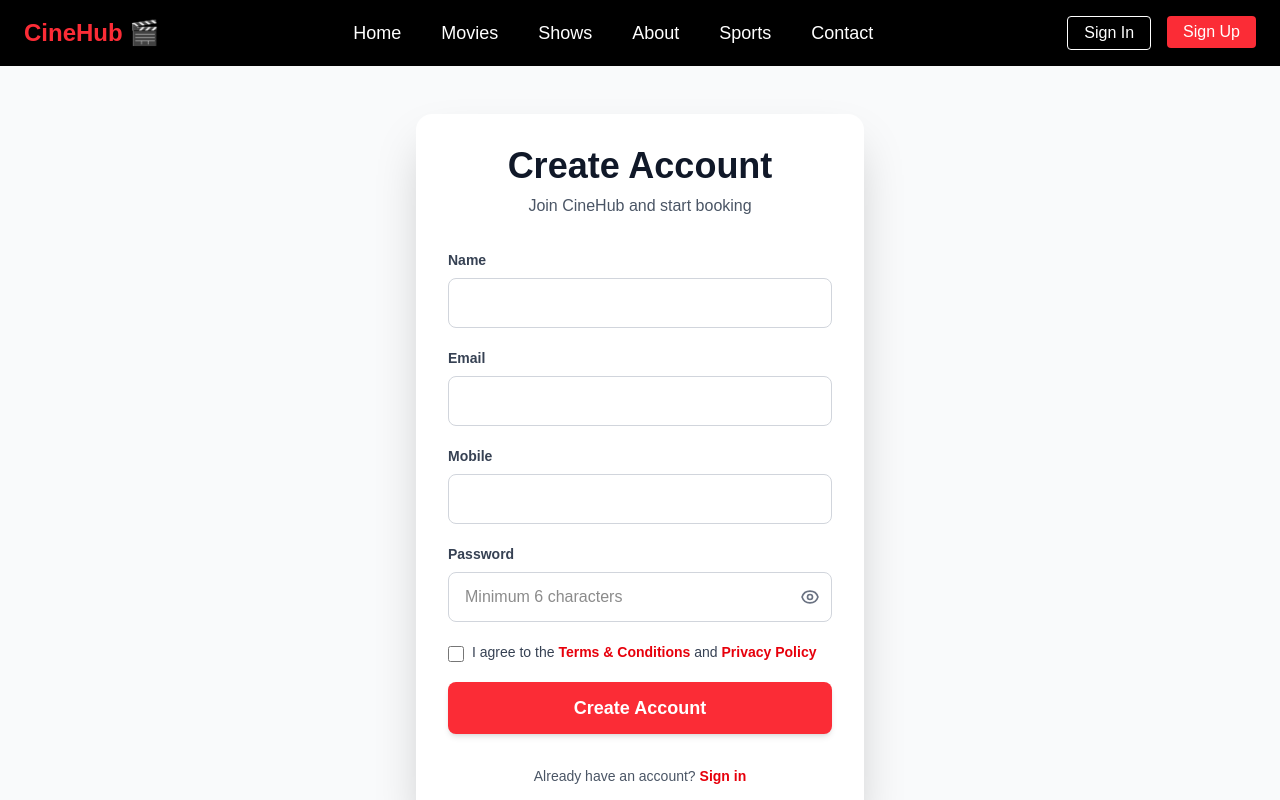
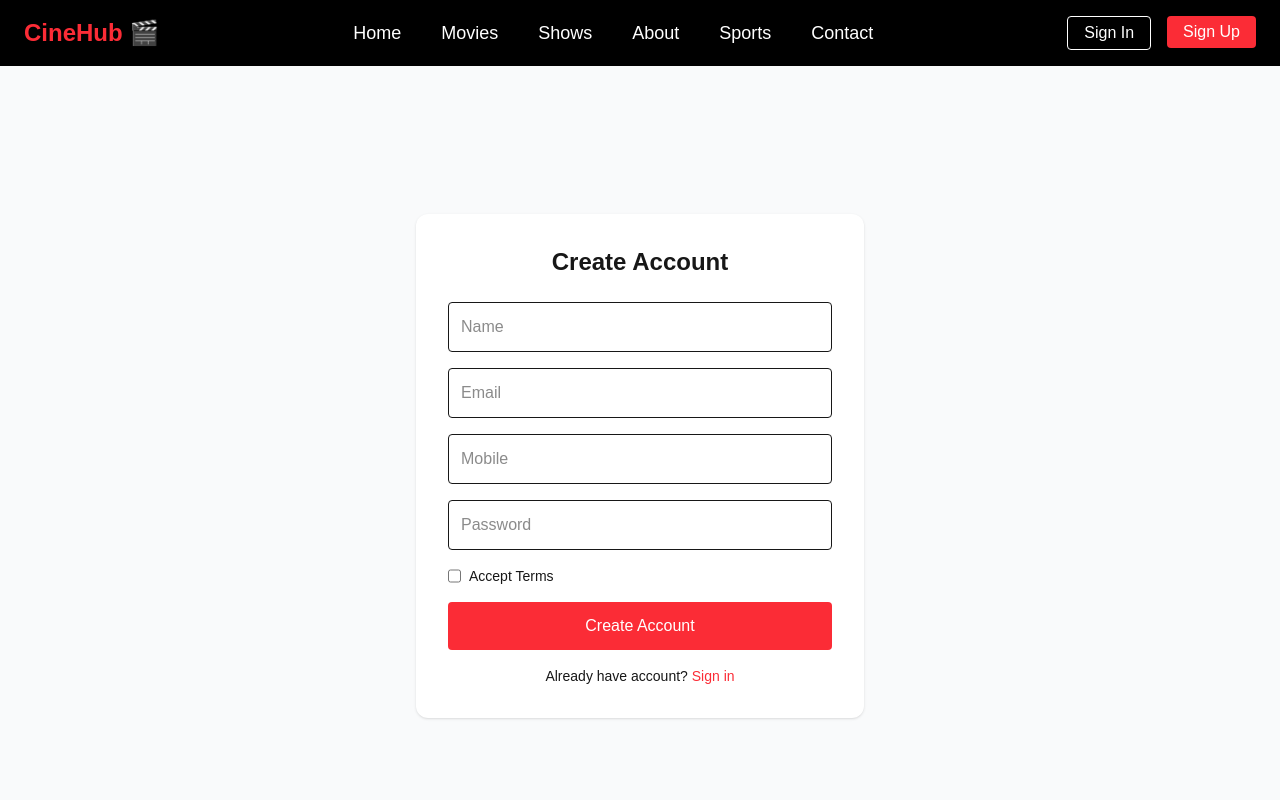
Before and after one commit to leenasatpute/cinehub, a Next.js app: page /signup in a window 1280 px wide. Shown: the top 800 px of the page. Built offline with nearby package versions, Linux system fonts and the light colour scheme.

Commit message:
user created

```diff
--- a/app/signin/page.tsx
+++ b/app/signin/page.tsx
@@ -1,134 +1,127 @@
-'use client'
+'use client';
+
 import Link from 'next/link';
 import { useState } from 'react';
-import { usePathname } from 'next/navigation';
+import { useRouter } from 'next/navigation';
 
 export default function Signin() {
-  const pathname = usePathname();
+  const router = useRouter();
+
   const [formData, setFormData] = useState({
     email: '',
     password: '',
     remember: false
   });
-  const [showPassword, setShowPassword] = useState<boolean>(false);
+
+  const [showPassword, setShowPassword] = useState(false);
+  const [error, setError] = useState('');
 
   const handleChange = (e: React.ChangeEvent<HTMLInputElement>) => {
     const { name, value, type, checked } = e.target;
+
     setFormData({
       ...formData,
-      [name]: type === 'checkbox'? checked : value
+      [name]: type === 'checkbox' ? checked : value
     });
+
+    setError('');
   };
 
   const handleSubmit = (e: React.FormEvent<HTMLFormElement>) => {
     e.preventDefault();
-    console.log('Sign in:', formData);
-    // Add your signin logic here
+
+    const storedUser = JSON.parse(localStorage.getItem("user") || "{}");
+
+    if (
+      formData.email === storedUser.email &&
+      formData.password === storedUser.password
+    ) {
+      // ✅ SUCCESS → redirect
+      router.push("/dashboard");
+    } else {
+      // ❌ ERROR
+      setError("Invalid email or password ❌");
+    }
   };
 
-  const linkClass = (path: string) =>
-    `hover:text-red-400 transition ${pathname === path? 'text-red-500' : ''}`;
-
   return (
-    <div className="min-h-screen bg-gray-50">
-      {/* Navbar */}
-
-
-      {/* Sign In Section */}
-      <div className="flex items-center justify-center py-16 px-4">
+    <div className="min-h-screen bg-gray-50 flex items-center justify-center px-4">
       <div className="max-w-md w-full">
         <div className="bg-white rounded-2xl shadow-2xl p-8">
-            <div className="text-center mb-8">
-              <h1 className="text-4xl font-extrabold text-gray-900 mb-2">
-                Welcome Back
-              </h1>
-              <p className="text-gray-600">Sign in to continue to CineHub</p>
+
+          <div className="text-center mb-6">
+            <h1 className="text-3xl font-bold">Welcome Back</h1>
+            <p className="text-gray-500">Sign in to continue</p>
           </div>
 
-            <form onSubmit={handleSubmit} className="space-y-6">
-              <div>
-                <label htmlFor="email" className="block text-sm font-semibold text-gray-700 mb-2">
-                  Email Address
-                </label>
+          {/* ❌ Error Message */}
+          {error && (
+            <p className="text-red-500 text-sm text-center mb-4">{error}</p>
+          )}
+
+          <form onSubmit={handleSubmit} className="space-y-5">
+
+            {/* EMAIL */}
             <input
               type="email"
-                  id="email"
               name="email"
               value={formData.email}
               onChange={handleChange}
-                  autoComplete="username"
+              placeholder="Enter email"
               required
-                  className="w-full px-4 py-3 border border-gray-300 rounded-lg focus:outline-none focus:ring-2 focus:ring-red-500 transition"
-                  placeholder="you@example.com"
+              autoComplete="off"
+              className="w-full p-3 border rounded-lg focus:ring-2 focus:ring-red-500 outline-none"
             />
-              </div>
 
-              <div>
-                <label htmlFor="password" className="block text-sm font-semibold text-gray-700 mb-2">
-                  Password
-                </label>
+            {/* PASSWORD */}
             <div className="relative">
               <input
-                    type={showPassword? "text" : "password"}
-                    id="password"
+                type={showPassword ? "text" : "password"}
                 name="password"
                 value={formData.password}
                 onChange={handleChange}
-                    autoComplete="current-password"
+                placeholder="Enter password"
                 required
-                    className="w-full px-4 py-3 border border-gray-300 rounded-lg focus:outline-none focus:ring-2 focus:ring-red-500 transition pr-12"
-                    placeholder="Enter your password"
+                autoComplete="new-password"
+                className="w-full p-3 border rounded-lg focus:ring-2 focus:ring-red-500 outline-none pr-10"
               />
+
               <button
                 type="button"
                 onClick={() => setShowPassword(!showPassword)}
-                    className="absolute right-3 top-1/2 -translate-y-1/2 text-gray-500 hover:text-gray-700"
+                className="absolute right-3 top-3"
               >
-                    {showPassword? (
-                      <svg className="w-5 h-5" fill="none" stroke="currentColor" viewBox="0 0 24 24">
-                        <path strokeLinecap="round" strokeLinejoin="round" strokeWidth={2} d="M13.875 18.825A10.05 10.05 0 0112 19c-4.478 0-8.268-2.943-9.543-7a9.97 9.97 0 011.563-3.029m5.858.908a3 3 0 114.243 4.243M9.878 9.878l4.242 4.242M9.88 9.88l-3.29-3.29m7.532 7.532l3.29 3.29M3 3l3.59 3.59m0 0A9.953 9.953 0 0112 5c4.478 0 8.268 2.943 9.543 7a10.025 10.025 0 01-4.132 5.411m0 0L21 21" />
-                      </svg>
-                    ) : (
-                      <svg className="w-5 h-5" fill="none" stroke="currentColor" viewBox="0 0 24 24">
-                        <path strokeLinecap="round" strokeLinejoin="round" strokeWidth={2} d="M15 12a3 3 0 11-6 0 3 3 0 016 0z" />
-                        <path strokeLinecap="round" strokeLinejoin="round" strokeWidth={2} d="M2.458 12C3.732 7.943 7.523 5 12 5c4.478 0 8.268 2.943 9.542 7-1.274 4.057-5.064 7-9.542 7-4.477 0-8.268-2.943-9.542-7z" />
-                      </svg>
-                    )}
+                👁
               </button>
             </div>
-              </div>
 
-              <div className="flex items-center justify-between">
-                <label className="flex items-center gap-2 cursor-pointer">
+            {/* REMEMBER */}
+            <label className="flex items-center gap-2 text-sm">
               <input
                 type="checkbox"
                 name="remember"
                 checked={formData.remember}
                 onChange={handleChange}
-                    className="w-4 h-4 text-red-500 border-gray-300 rounded focus:ring-red-500"
               />
-                  <span className="text-sm text-gray-700">Remember me</span>
+              Remember me
             </label>
-                <Link href="#" className="text-sm text-red-600 hover:text-red-700 font-semibold">
-                  Forgot password?
-                </Link>
-              </div>
 
+            {/* BUTTON */}
             <button
               type="submit"
-                className="w-full bg-red-500 text-white py-3 rounded-lg font-bold text-lg hover:bg-red-600 transition shadow-md"
+              className="w-full bg-red-500 text-white p-3 rounded-lg font-bold hover:bg-red-600"
             >
               Sign In
             </button>
           </form>
 
-            <p className="mt-8 text-center text-sm text-gray-600">
-              Don't have an account?{' '}
-              <Link href="/signup" className="text-red-600 hover:text-red-700 font-semibold">
+          <p className="text-center mt-6 text-sm">
+            Don't have account?{" "}
+            <Link href="/signup" className="text-red-500 font-semibold">
               Sign up
             </Link>
           </p>
-          </div>
+
         </div>
       </div>
     </div>
--- a/app/signup/page.tsx
+++ b/app/signup/page.tsx
@@ -1,10 +1,11 @@
 'use client'
 import Link from 'next/link';
 import { useState } from 'react';
-import { usePathname } from 'next/navigation';
+import { useRouter } from 'next/navigation';
 
 export default function Signup() {
-  const pathname = usePathname();
+  const router = useRouter();
+
   const [formData, setFormData] = useState({
     name: '',
     email: '',
@@ -12,20 +13,26 @@ export default function Signup() {
     password: '',
     terms: false
   });
-  const [showPassword, setShowPassword] = useState<boolean>(false);
-  const [error, setError] = useState<string>('');
 
-  const handleChange = (e: React.ChangeEvent<HTMLInputElement>) => {
+  const [error, setError] = useState('');
+  const [success, setSuccess] = useState(false);
+
+  const handleChange = (e) => {
     const { name, value, type, checked } = e.target;
+
     setFormData({
       ...formData,
-      [name]: type === 'checkbox'? checked : value
+      [name]: type === 'checkbox' ? checked : value
     });
+
     setError('');
   };
 
-  const handleSubmit = (e: React.FormEvent<HTMLFormElement>) => {
+  const handleSubmit = (e) => {
     e.preventDefault();
+
+    // 🔥 DEBUG (check console)
+    console.log("SUBMIT CLICKED");
 
     if (formData.password.length < 6) {
       setError('Password must be at least 6 characters');
@@ -33,164 +40,105 @@ export default function Signup() {
     }
 
     if (!formData.terms) {
-      setError('Please accept terms and conditions');
+      setError('Accept terms');
       return;
     }
 
-    console.log('Signup:', formData);
-    // Add your signup logic here
+    // 🔥 SAVE USER
+    localStorage.setItem("user", JSON.stringify(formData));
+
+    // 🔥 SHOW SUCCESS
+    setSuccess(true);
+
+    console.log("SUCCESS SET TRUE");
+
+    // 🔥 DELAY REDIRECT (IMPORTANT)
+    setTimeout(() => {
+      router.push('/signin');
+    }, 3000); // 3 sec ठेवले आहे clearly दिसण्यासाठी
   };
 
-  const linkClass = (path: string) =>
-    `hover:text-red-400 transition ${pathname === path? 'text-red-500' : ''}`;
+  return (
+    <div className="min-h-screen flex items-center justify-center bg-gray-50 px-4">
 
-  return (
-    <div className="min-h-screen bg-gray-50">
-      {/* Navbar */}
-
-
-      {/* Signup Section */}
-      <div className="flex items-center justify-center py-12 px-4">
-        <div className="max-w-md w-full">
-          <div className="bg-white rounded-2xl shadow-2xl p-8">
-            <div className="text-center mb-8">
-              <h1 className="text-4xl font-extrabold text-gray-900 mb-2">
-                Create Account
-              </h1>
-              <p className="text-gray-600">Join CineHub and start booking</p>
-            </div>
-
-            {error && (
-              <div className="bg-red-100 border border-red-400 text-red-700 px-4 py-3 rounded mb-6 text-sm">
-                {error}
+      {/* ✅ SUCCESS POPUP */}
+      {success && (
+        <div className="fixed top-5 left-1/2 -translate-x-1/2 bg-green-500 text-white px-6 py-3 rounded-lg shadow-xl z-[9999]">
+          Account Created Successfully ✅
         </div>
       )}
 
-            <form onSubmit={handleSubmit} className="space-y-5" autoComplete="off">
-              <div>
-                <label htmlFor="name" className="block text-sm font-semibold text-gray-700 mb-2">
-                 Name
-                </label>
+      <div className="bg-white p-8 rounded-xl shadow w-full max-w-md">
+
+        <h1 className="text-2xl font-bold text-center mb-6">Create Account</h1>
+
+        {error && (
+          <p className="text-red-500 text-sm mb-4 text-center">{error}</p>
+        )}
+
+        <form onSubmit={handleSubmit} autoComplete="off" className="space-y-4">
+
           <input
             type="text"
-                  id="name"
             name="name"
             value={formData.name}
             onChange={handleChange}
-                  autoComplete="off"
-                  required
-                  className="w-full px-4 py-3 border border-gray-300 rounded-lg focus:outline-none focus:ring-2 focus:ring-red-500 transition"
-                  placeholder=""
+            placeholder="Name"
+            className="w-full p-3 border rounded"
           />
-              </div>
 
-              <div>
-                <label htmlFor="email" className="block text-sm font-semibold text-gray-700 mb-2">
-                  Email
-                </label>
           <input
             type="email"
-                  id="email"
             name="email"
             value={formData.email}
             onChange={handleChange}
+            placeholder="Email"
             autoComplete="new-email"
-                  required
-                  className="w-full px-4 py-3 border border-gray-300 rounded-lg focus:outline-none focus:ring-2 focus:ring-red-500 transition"
-                  placeholder=""
+            className="w-full p-3 border rounded"
           />
-              </div>
 
-              <div>
-                <label htmlFor="mobile" className="block text-sm font-semibold text-gray-700 mb-2">
-                  Mobile
-                </label>
           <input
             type="tel"
-                  id="mobile"
             name="mobile"
             value={formData.mobile}
             onChange={handleChange}
-                  autoComplete="off"
-                  required
-                  className="w-full px-4 py-3 border border-gray-300 rounded-lg focus:outline-none focus:ring-2 focus:ring-red-500 transition"
-                  placeholder=""
+            placeholder="Mobile"
+            className="w-full p-3 border rounded"
           />
-              </div>
 
-              <div>
-                <label htmlFor="password" className="block text-sm font-semibold text-gray-700 mb-2">
-                  Password
-                </label>
-                <div className="relative">
           <input
-                    type={showPassword? "text" : "password"}
-                    id="password"
+            type="password"
             name="password"
             value={formData.password}
             onChange={handleChange}
+            placeholder="Password"
             autoComplete="new-password"
-                    required
-                    className="w-full px-4 py-3 border border-gray-300 rounded-lg focus:outline-none focus:ring-2 focus:ring-red-500 transition pr-12"
-                    placeholder="Minimum 6 characters"
+            className="w-full p-3 border rounded"
           />
-                  <button
-                    type="button"
-                    onClick={() => setShowPassword(!showPassword)}
-                    className="absolute right-3 top-1/2 -translate-y-1/2 text-gray-500 hover:text-gray-700"
-                  >
-                    {showPassword? (
-                      <svg className="w-5 h-5" fill="none" stroke="currentColor" viewBox="0 0 24 24">
-                        <path strokeLinecap="round" strokeLinejoin="round" strokeWidth={2} d="M13.875 18.825A10.05 10.05 0 0112 19c-4.478 0-8.268-2.943-9.543-7a9.97 9.97 0 011.563-3.029m5.858.908a3 3 0 114.243 4.243M9.878 9.878l4.242 4.242M9.88 9.88l-3.29-3.29m7.532 7.532l3.29 3.29M3 3l3.59 3.59m0 0A9.953 0 0112 5c4.478 0 8.268 2.943 9.543 7a10.025 10.025 0 01-4.132 5.411m0 0L21 21" />
-                      </svg>
-                    ) : (
-                      <svg className="w-5 h-5" fill="none" stroke="currentColor" viewBox="0 0 24 24">
-                        <path strokeLinecap="round" strokeLinejoin="round" strokeWidth={2} d="M15 12a3 3 0 11-6 0 3 3 0 016 0z" />
-                        <path strokeLinecap="round" strokeLinejoin="round" strokeWidth={2} d="M2.458 12C3.732 7.943 7.523 5 12 5c4.478 0 8.268 2.943 9.542 7-1.274 4.057-5.064 7-9.542 7-4.477 0-8.268-2.943-9.542-7z" />
-                      </svg>
-                    )}
-                  </button>
-                </div>
-              </div>
 
-              <div>
-                <label className="flex items-start gap-2 cursor-pointer">
+          <label className="flex gap-2 text-sm">
             <input
               type="checkbox"
               name="terms"
               checked={formData.terms}
               onChange={handleChange}
-                    className="w-4 h-4 text-red-500 border-gray-300 rounded focus:ring-red-500 mt-1"
             />
-                  <span className="text-sm text-gray-700">
-                    I agree to the{' '}
-                    <Link href="#" className="text-red-600 hover:text-red-700 font-semibold">
-                      Terms & Conditions
-                    </Link>{' '}
-                    and{' '}
-                    <Link href="#" className="text-red-600 hover:text-red-700 font-semibold">
-                      Privacy Policy
-                    </Link>
-                  </span>
+            Accept Terms
           </label>
-              </div>
 
-              <button
-                type="submit"
-                className="w-full bg-red-500 text-white py-3 rounded-lg font-bold text-lg hover:bg-red-600 transition shadow-md"
-              >
+          <button className="w-full bg-red-500 text-white p-3 rounded">
             Create Account
           </button>
+
         </form>
 
-            <p className="mt-8 text-center text-sm text-gray-600">
-              Already have an account?{' '}
-              <Link href="/signin" className="text-red-600 hover:text-red-700 font-semibold">
+        <p className="text-center mt-4 text-sm">
+          Already have account?{" "}
+          <Link href="/signin" className="text-red-500">
             Sign in
           </Link>
         </p>
-          </div>
-        </div>
+
       </div>
     </div>
   );
--- a/app/users/page.js
+++ b/app/users/page.js
@@ -18,11 +18,10 @@ export default function UsersPage() {
     role: "Customer",
   });
 
-  // 🔥 GET USERS
-  const fetchUsers = async () => {
-    const res = await fetch("/api/users");
-    const data = await res.json();
-    setUsers(data.users || []);
+  // 🔥 GET USERS FROM LOCAL STORAGE
+  const fetchUsers = () => {
+    const data = JSON.parse(localStorage.getItem("users")) || [];
+    setUsers(data);
   };
 
   useEffect(() => {
@@ -30,18 +29,16 @@ export default function UsersPage() {
   }, []);
 
   // ✅ CREATE / UPDATE
-  const handleSubmit = async () => {
-    if (editId) {
-      await fetch(`/api/users/${editId}`, {
-        method: "PUT",
-        body: JSON.stringify(form),
-      });
+  const handleSubmit = () => {
+    let allUsers = JSON.parse(localStorage.getItem("users")) || [];
+
+    if (editId !== null) {
+      allUsers[editId] = form;
     } else {
-      await fetch("/api/users", {
-        method: "POST",
-        body: JSON.stringify(form),
-      });
+      allUsers.push(form);
     }
+
+    localStorage.setItem("users", JSON.stringify(allUsers));
 
     setForm({ name: "", email: "", mobile: "", role: "Customer" });
     setShowModal(false);
@@ -50,17 +47,17 @@ export default function UsersPage() {
   };
 
   // ✏️ EDIT
-  const handleEdit = (user) => {
+  const handleEdit = (user, index) => {
     setForm(user);
-    setEditId(user._id);
+    setEditId(index);
     setShowModal(true);
   };
 
   // ❌ DELETE
-  const handleDelete = async (id) => {
-    await fetch(`/api/users/${id}`, {
-      method: "DELETE",
-    });
+  const handleDelete = (index) => {
+    let allUsers = JSON.parse(localStorage.getItem("users")) || [];
+    allUsers.splice(index, 1);
+    localStorage.setItem("users", JSON.stringify(allUsers));
     fetchUsers();
   };
 
@@ -70,7 +67,7 @@ export default function UsersPage() {
       u.name?.toLowerCase().includes(search.toLowerCase()) ||
       u.email?.toLowerCase().includes(search.toLowerCase()) ||
       u.role?.toLowerCase().includes(search.toLowerCase()) ||
-      u.mobile?.includes(search),
+      u.mobile?.includes(search)
   );
 
   // 📄 PAGINATION
@@ -119,8 +116,8 @@ export default function UsersPage() {
         </thead>
 
         <tbody>
-          {currentUsers.map((u) => (
-            <tr key={u._id} className="text-center">
+          {currentUsers.map((u, index) => (
+            <tr key={index} className="text-center">
               <td className="border p-2">{u.name}</td>
               <td className="border p-2">{u.email}</td>
               <td className="border p-2">{u.mobile}</td>
@@ -128,14 +125,14 @@ export default function UsersPage() {
 
               <td className="border p-2 space-x-2">
                 <button
-                  onClick={() => handleEdit(u)}
+                  onClick={() => handleEdit(u, index)}
                   className="bg-blue-500 text-white px-2 py-1 rounded"
                 >
                   Edit
                 </button>
 
                 <button
-                  onClick={() => handleDelete(u._id)}
+                  onClick={() => handleDelete(index)}
                   className="bg-red-500 text-white px-2 py-1 rounded"
                 >
                   Delete
@@ -166,7 +163,7 @@ export default function UsersPage() {
         <div className="fixed inset-0 bg-black bg-opacity-50 flex justify-center items-center">
           <div className="bg-white p-6 rounded w-96">
             <h2 className="text-xl font-bold mb-4">
-              {editId ? "Edit User" : "Add User"}
+              {editId !== null ? "Edit User" : "Add User"}
             </h2>
 
             <input
@@ -211,7 +208,7 @@ export default function UsersPage() {
                 onClick={handleSubmit}
                 className="bg-green-500 text-white px-3 py-1"
               >
-                {editId ? "Update" : "Save"}
+                {editId !== null ? "Update" : "Save"}
               </button>
             </div>
           </div>
```
Also changed, not shown: app/dashboard/page.js (+43 -18 lines). Lines whose indentation alone changed are shown as unchanged.
